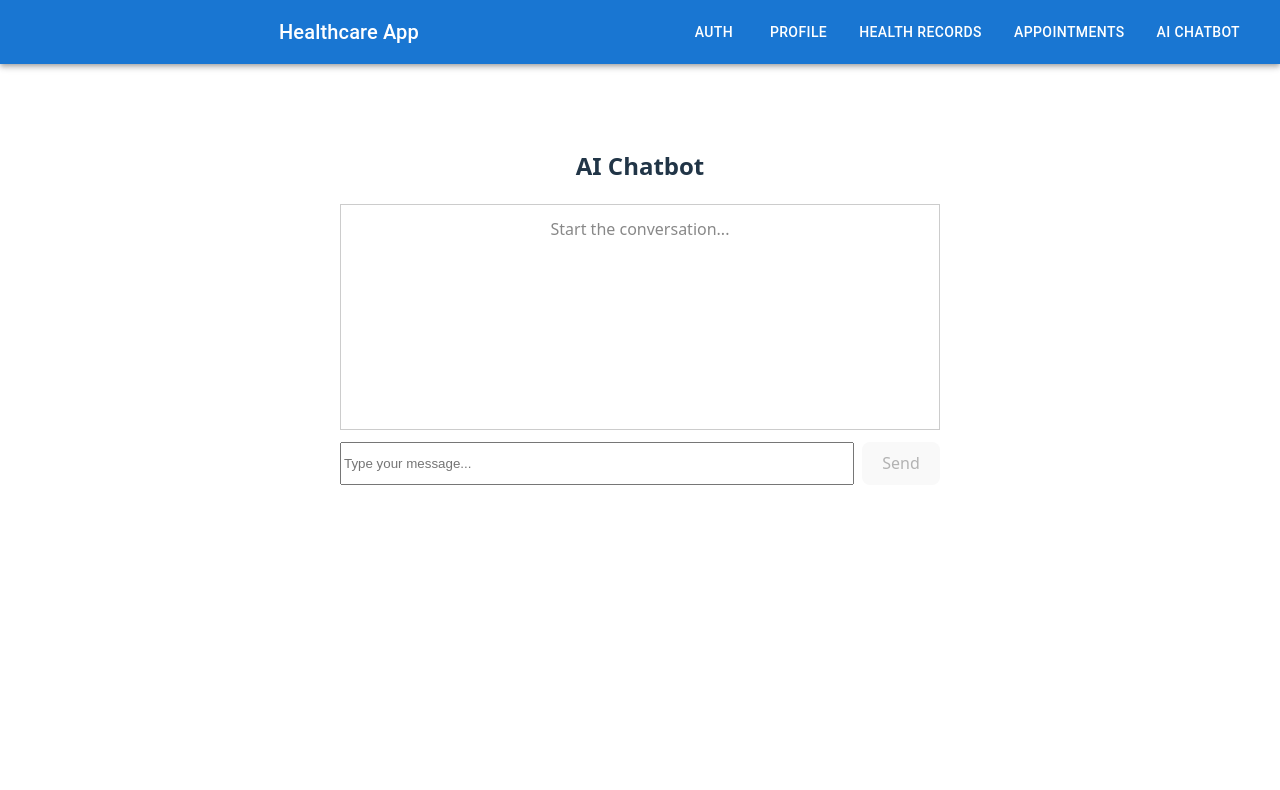
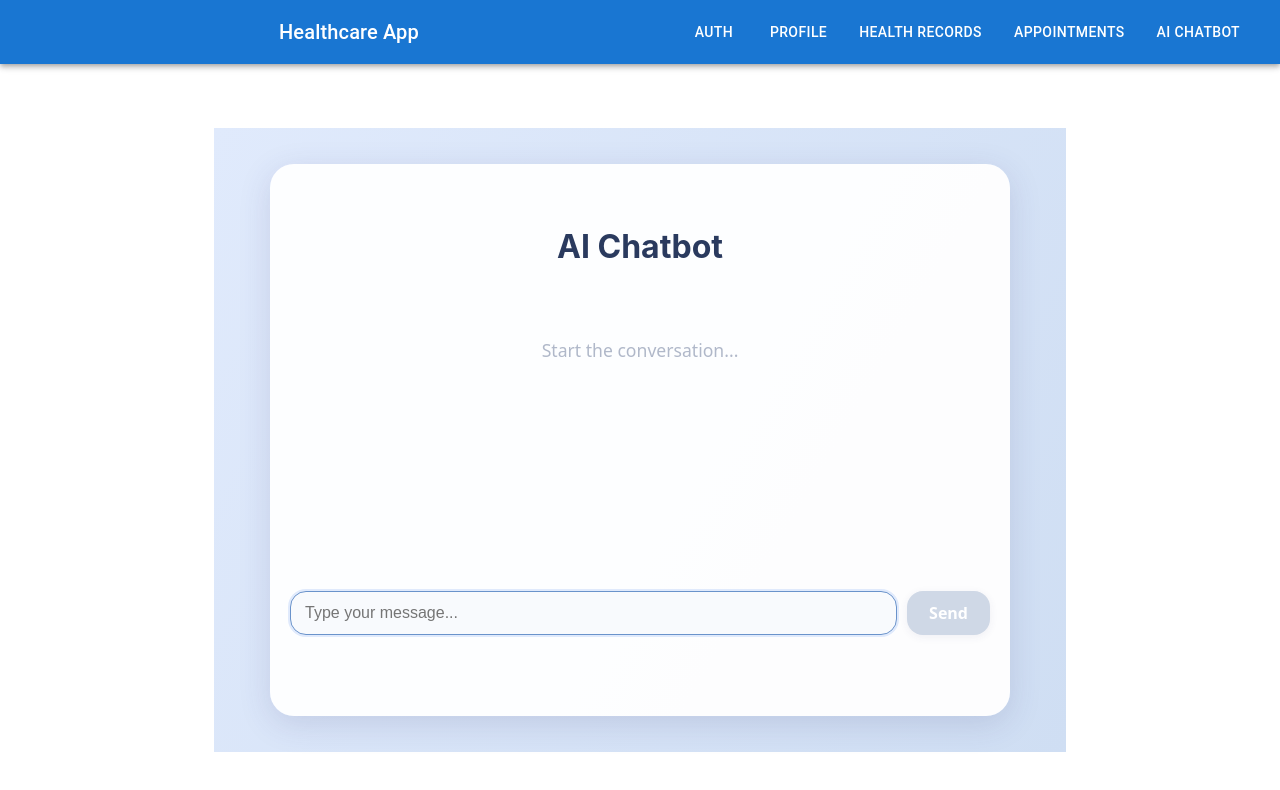
Before and after one commit to newstable/HealthCare-app, a React (Vite) app: page /chatbot in a window 1280 px wide. Shown: the top 790 px of the page. Built offline with nearby package versions, Linux system fonts and the light colour scheme.

Commit message:
chor: update chat bot page style

```diff
--- a/package.json
+++ b/package.json
@@ -15,6 +15,7 @@
     "@mui/icons-material": "^7.2.0",
     "@mui/material": "^7.2.0",
     "axios": "^1.10.0",
+    "framer-motion": "^12.23.6",
     "react": "^19.1.0",
     "react-dom": "^19.1.0",
     "react-router-dom": "^6.30.1"
--- /dev/null
+++ b/src/pages/ChatbotPage.css
@@ -0,0 +1,178 @@
+.chatbot-page-bg {
+  min-height: 70vh;
+  width: 100%;
+  background: linear-gradient(120deg, #e0eafc 0%, #cfdef3 100%);
+  display: flex;
+  align-items: center;
+  justify-content: center;
+  padding: 32px 0 32px 0;
+  animation: bg-move 10s linear infinite alternate;
+}
+
+@keyframes bg-move {
+  0% { background-position: 0% 50%; }
+  100% { background-position: 100% 50%; }
+}
+
+.chatbot-container {
+  background: rgba(255, 255, 255, 0.95);
+  border-radius: 24px;
+  box-shadow: 0 8px 32px rgba(60, 60, 120, 0.15);
+  width: 100%;
+  max-width: 420px;
+  padding: 32px 20px 20px 20px;
+  margin: 0 auto;
+  z-index: 1;
+  display: flex;
+  flex-direction: column;
+  align-items: stretch;
+}
+
+.chatbot-container.chatbot-large {
+  max-width: 700px;
+  min-height: 500px;
+}
+
+.chatbot-title {
+  font-family: 'Inter', 'Roboto', Arial, sans-serif;
+  font-size: 2rem;
+  font-weight: 700;
+  text-align: center;
+  margin-bottom: 18px;
+  color: #2a3a5e;
+}
+
+.chatbot-messages {
+  min-height: 260px;
+  max-height: 340px;
+  overflow-y: auto;
+  padding: 8px 0 8px 0;
+  margin-bottom: 18px;
+  display: flex;
+  flex-direction: column;
+  gap: 10px;
+  background: transparent;
+}
+
+.chatbot-placeholder {
+  color: #b0b8c9;
+  text-align: center;
+  font-size: 1.1rem;
+  margin-top: 40px;
+}
+
+.chatbot-bubble {
+  display: inline-block;
+  max-width: 80%;
+  padding: 12px 18px;
+  border-radius: 18px;
+  font-size: 1.05rem;
+  margin-bottom: 2px;
+  box-shadow: 0 2px 8px rgba(60, 60, 120, 0.07);
+  position: relative;
+  word-break: break-word;
+  animation: bubble-in 0.3s;
+}
+
+@keyframes bubble-in {
+  from { opacity: 0; transform: translateY(20px); }
+  to { opacity: 1; transform: translateY(0); }
+}
+
+.chatbot-bubble.user {
+  background: linear-gradient(120deg, #6a93cb 0%, #a4b6e1 100%);
+  color: #fff;
+  align-self: flex-end;
+  border-bottom-right-radius: 6px;
+  text-align: right;
+}
+
+.chatbot-bubble.ai {
+  background: #f3f6fa;
+  color: #2a3a5e;
+  align-self: flex-start;
+  border-bottom-left-radius: 6px;
+  text-align: left;
+}
+
+.chatbot-bubble-label {
+  font-size: 0.85em;
+  font-weight: 600;
+  margin-right: 8px;
+  color: #7b8bb7;
+}
+
+.chatbot-input-row {
+  display: flex;
+  gap: 10px;
+  margin-top: 8px;
+}
+
+.chatbot-input {
+  flex: 1;
+  padding: 12px 14px;
+  border-radius: 16px;
+  border: 1px solid #d1d9e6;
+  font-size: 1rem;
+  outline: none;
+  transition: border 0.2s, box-shadow 0.2s;
+  background: #f8fafd;
+}
+.chatbot-input:focus {
+  border: 1.5px solid #6a93cb;
+  box-shadow: 0 0 0 2px #e0eafc;
+}
+
+.chatbot-send-btn {
+  background: linear-gradient(120deg, #6a93cb 0%, #a4b6e1 100%);
+  color: #fff;
+  border: none;
+  border-radius: 16px;
+  padding: 0 22px;
+  font-size: 1rem;
+  font-weight: 600;
+  cursor: pointer;
+  transition: background 0.2s, transform 0.1s;
+  box-shadow: 0 2px 8px rgba(60, 60, 120, 0.07);
+}
+.chatbot-send-btn:disabled {
+  background: #cfd8e6;
+  color: #fff;
+  cursor: not-allowed;
+}
+.chatbot-send-btn:hover:not(:disabled) {
+  background: linear-gradient(120deg, #4e6fae 0%, #7a8fc7 100%);
+}
+
+.chatbot-error {
+  color: #e74c3c;
+  margin-top: 10px;
+  text-align: center;
+  font-size: 1rem;
+}
+
+/* Typing indicator */
+.chatbot-typing .typing-indicator {
+  display: inline-block;
+  margin-left: 6px;
+  vertical-align: middle;
+}
+.typing-indicator .dot {
+  display: inline-block;
+  width: 7px;
+  height: 7px;
+  margin: 0 2px;
+  background: #b0b8c9;
+  border-radius: 50%;
+  animation: typing-bounce 1.2s infinite both;
+}
+.typing-indicator .dot:nth-child(2) {
+  animation-delay: 0.2s;
+}
+.typing-indicator .dot:nth-child(3) {
+  animation-delay: 0.4s;
+}
+@keyframes typing-bounce {
+  0%, 80%, 100% { transform: scale(1); }
+  40% { transform: scale(1.4); }
+}
--- a/src/pages/ChatbotPage.tsx
+++ b/src/pages/ChatbotPage.tsx
@@ -1,11 +1,27 @@
-import React, { useState } from 'react';
+import React, { useState, useRef, useEffect } from 'react';
 import api from '../api';
+import { motion, AnimatePresence } from 'framer-motion';
+import './ChatbotPage.css';
 
 const ChatbotPage: React.FC = () => {
   const [messages, setMessages] = useState<{ from: 'user' | 'ai'; text: string }[]>([]);
   const [input, setInput] = useState('');
   const [loading, setLoading] = useState(false);
   const [error, setError] = useState('');
+  const [showTyping, setShowTyping] = useState(false);
+  const messagesEndRef = useRef<HTMLDivElement | null>(null);
+
+  useEffect(() => {
+    if (loading) {
+      setShowTyping(true);
+    } else {
+      setShowTyping(false);
+    }
+  }, [loading]);
+
+  useEffect(() => {
+    messagesEndRef.current?.scrollIntoView({ behavior: 'smooth' });
+  }, [messages, showTyping]);
 
   const sendMessage = async (e: React.FormEvent) => {
     e.preventDefault();
@@ -13,10 +29,10 @@ const ChatbotPage: React.FC = () => {
     setMessages([...messages, { from: 'user', text: input }]);
     setLoading(true);
     setError('');
+    setInput('');
     try {
       const res = await api.post('/chatbot', { message: input });
       setMessages(msgs => [...msgs, { from: 'ai', text: res.data.response }]);
-      setInput('');
     } catch (err) {
       setError('Failed to get AI response');
     } finally {
@@ -25,29 +41,68 @@ const ChatbotPage: React.FC = () => {
   };
 
   return (
-    <div style={{ maxWidth: 600, margin: '0 auto' }}>
-      <h2>AI Chatbot</h2>
-      <div style={{ minHeight: 200, border: '1px solid #ccc', padding: 12, marginBottom: 12 }}>
-        {messages.length === 0 && <div style={{ color: '#888' }}>Start the conversation...</div>}
+    <div className="chatbot-page-bg">
+      <div className="chatbot-container chatbot-large">
+        <h2 className="chatbot-title">AI Chatbot</h2>
+        <div className="chatbot-messages">
+          {messages.length === 0 && (
+            <motion.div initial={{ opacity: 0 }} animate={{ opacity: 1 }} className="chatbot-placeholder">
+              Start the conversation...
+            </motion.div>
+          )}
+          <AnimatePresence initial={false}>
             {messages.map((msg, i) => (
-          <div key={i} style={{ textAlign: msg.from === 'user' ? 'right' : 'left', margin: '8px 0' }}>
-            <b>{msg.from === 'user' ? 'You' : 'AI'}:</b> {msg.text}
+              <motion.div
+                key={i}
+                initial={{ opacity: 0, y: 20 }}
+                animate={{ opacity: 1, y: 0 }}
+                exit={{ opacity: 0, y: -20 }}
+                transition={{ duration: 0.3 }}
+                className={`chatbot-bubble ${msg.from}`}
+              >
+                <span className="chatbot-bubble-label">{msg.from === 'user' ? 'You' : 'AI'}</span>
+                <span>{msg.text}</span>
+              </motion.div>
+            ))}
+            {showTyping && (
+              <motion.div
+                key="typing"
+                initial={{ opacity: 0 }}
+                animate={{ opacity: 1 }}
+                exit={{ opacity: 0 }}
+                className="chatbot-bubble ai chatbot-typing"
+              >
+                <span className="chatbot-bubble-label">AI</span>
+                <span className="typing-indicator">
+                  <span className="dot" />
+                  <span className="dot" />
+                  <span className="dot" />
+                </span>
+              </motion.div>
+            )}
+          </AnimatePresence>
+          <div ref={messagesEndRef} />
         </div>
-        ))}
-      </div>
-      <form onSubmit={sendMessage} style={{ display: 'flex', gap: 8 }}>
+        <form className="chatbot-input-row" onSubmit={sendMessage}>
           <input
+            className="chatbot-input"
             value={input}
             onChange={e => setInput(e.target.value)}
             placeholder="Type your message..."
-          style={{ flex: 1 }}
             disabled={loading}
+            autoFocus
           />
-        <button type="submit" disabled={loading || !input.trim()}>
+          <motion.button
+            type="submit"
+            className="chatbot-send-btn"
+            whileTap={{ scale: 0.95 }}
+            disabled={loading || !input.trim()}
+          >
             {loading ? '...' : 'Send'}
-        </button>
+          </motion.button>
         </form>
-      {error && <div style={{ color: 'red', marginTop: 8 }}>{error}</div>}
+        {error && <div className="chatbot-error">{error}</div>}
+      </div>
     </div>
   );
 };
```
Also changed, not shown: 1 other file (tests, documents, lock files or other folders). Lines whose indentation alone changed are shown as unchanged.
